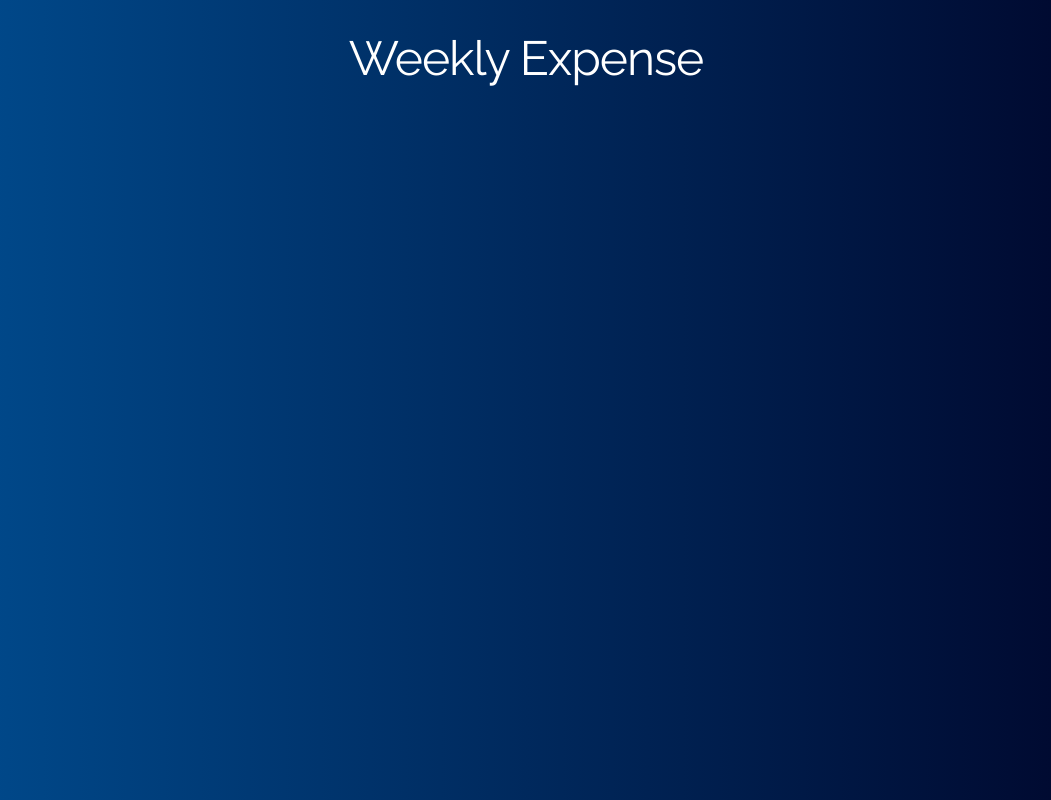
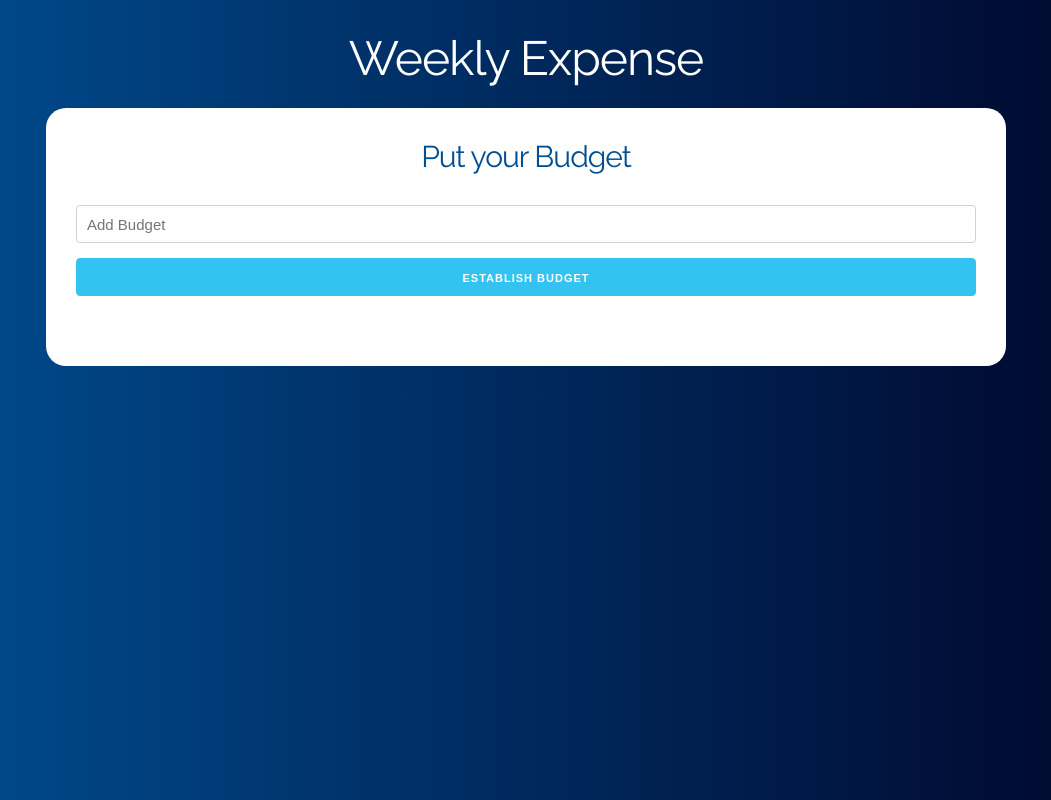
Before and after one commit to fr-me-jim/weekly_budget, a React (Create React App) app: page / in a window 1280 px wide. Shown: the whole page, without its empty margins (114-1165 px from the left). Built offline with nearby package versions, Linux system fonts and the light colour scheme.

Commit message:
+ Budget component

```diff
--- a/src/App.js
+++ b/src/App.js
@@ -1,10 +1,15 @@
 import React from 'react';
+import Budget from './components/Budget';
 
 function App() {
   return (
     <div className="App container">
       <header>
         <h1>Weekly Expense</h1>
+
+        <div className="main-content content">
+          <Budget />
+        </div>
       </header>
     </div>
   );
--- /dev/null
+++ b/src/components/Budget.js
@@ -0,0 +1,22 @@
+import React, {Fragment} from 'react';
+
+const Budget = () => {
+    return (
+        <Fragment>
+            <h2>Put your Budget</h2>
+            <form>
+                <input
+                    type="number" className="u-full-width"
+                    placeholder="Add Budget"
+                    //onChange={}
+                />
+                <input
+                    type="submit" className="button-primary u-full-width"
+                    value="Establish Budget"
+                />
+            </form>
+        </Fragment>
+    );
+}
+
+export default Budget;
```
